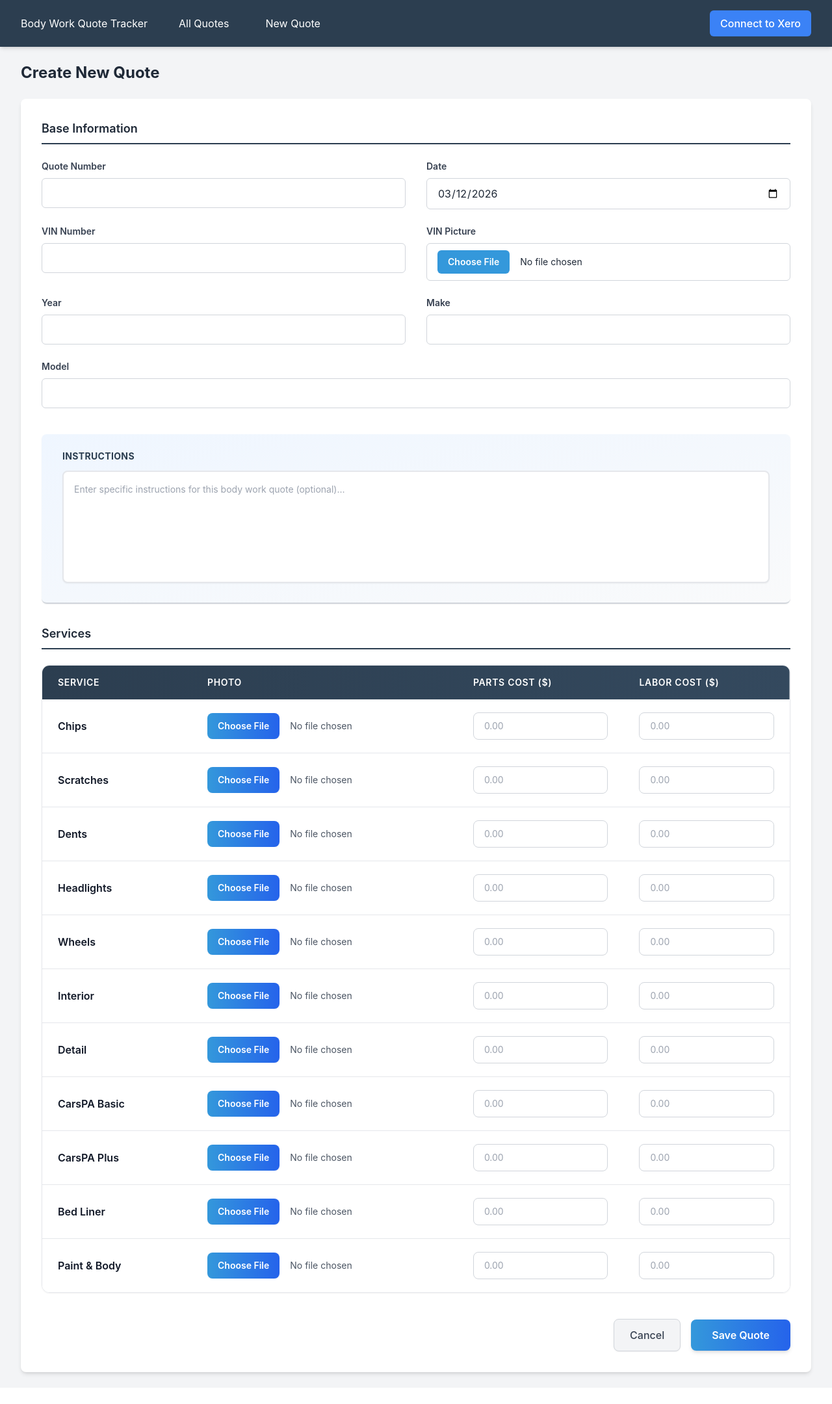
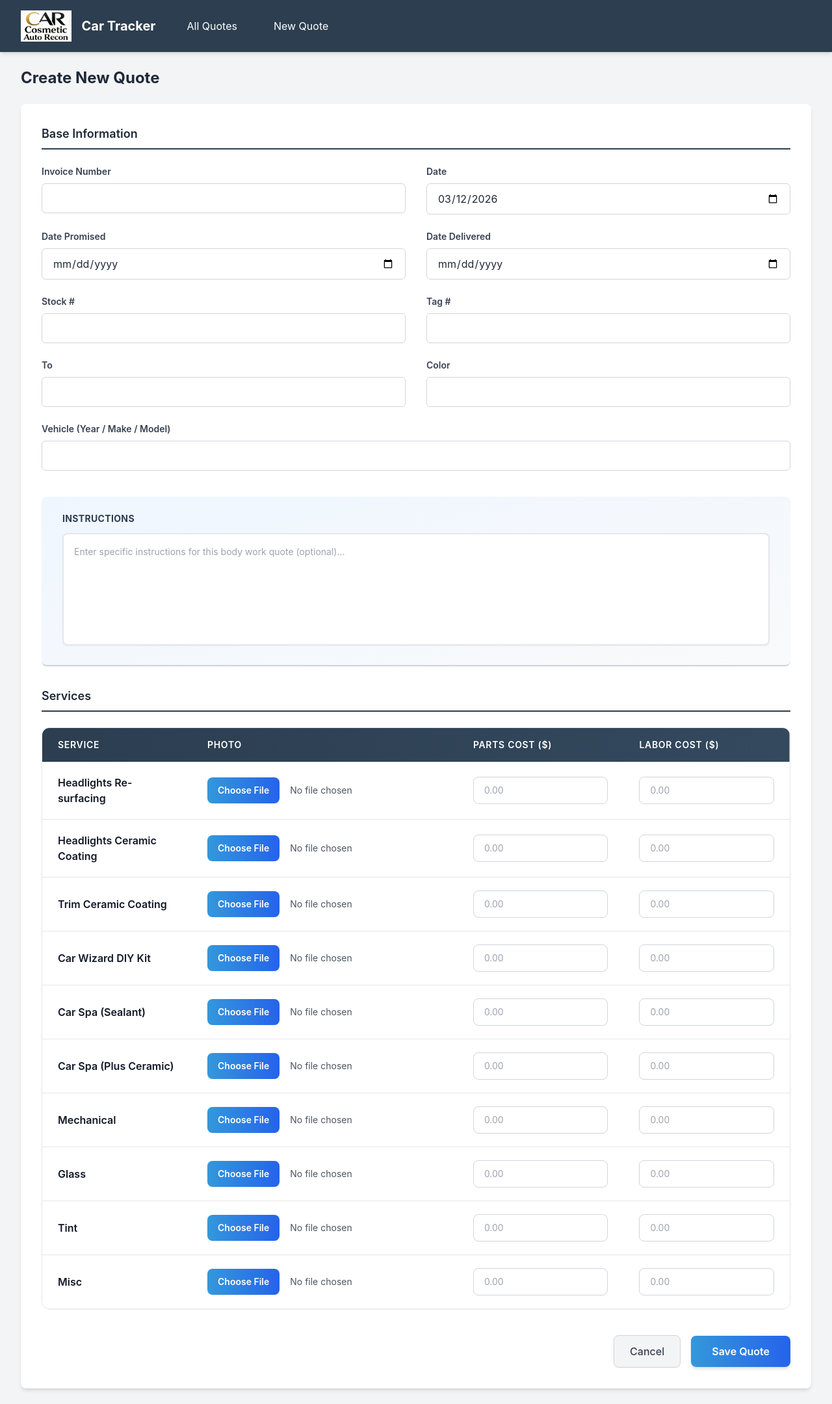
Before and after one commit to EthanWintill/oneshotauto, a Flask app: page /create in a window 1280 px wide. Shown: the whole page at 65% size. Before the commit the page ends 2120 px from the top, so only its background shows below. Run offline with Flask 3, Linux system fonts and the light colour scheme; some libraries are stand-ins or nearby versions.

Commit message:
3/11 updates
Change domain name (X)
Change bodywork to COSMETIC AUTO RECON logo (X)
Change year make and model to one line (X)
Add date promised and date recieved (X)
Add stock # (X)
Add to (X)
New services: (X)
Headlights Re-surfacing (X)
Headlights ceramic coating (X)
Trim ceramic coating (X)
Car wizard DIY kit (X)
Car spa (Sealant) (X)
Car spa (plus ceramic) (X)
Mechanical (X)
Glass (X)
Tint (X)
Misc (X)
Change header to include car tracker (X)

```diff
--- a/app.py
+++ b/app.py
@@ -56,39 +56,35 @@ def inject_xero_status():
 
 # Service names for iteration
 SERVICES = [
-    ('chips', 'Chips'),
-    ('scratches', 'Scratches'),
-    ('dents', 'Dents'),
-    ('headlights', 'Headlights'),
-    ('wheels', 'Wheels'),
-    ('interior', 'Interior'),
-    ('detail', 'Detail'),
-    ('carspabasic', 'CarsPA Basic'),
-    ('carspaplus', 'CarsPA Plus'),
-    ('bed_liner', 'Bed Liner'),
-    ('paint_body', 'Paint & Body')
+    ('headlights_resurfacing', 'Headlights Re-surfacing'),
+    ('headlights_ceramic', 'Headlights Ceramic Coating'),
+    ('trim_ceramic', 'Trim Ceramic Coating'),
+    ('car_wizard_diy', 'Car Wizard DIY Kit'),
+    ('carspa_sealant', 'Car Spa (Sealant)'),
+    ('carspa_ceramic', 'Car Spa (Plus Ceramic)'),
+    ('mechanical', 'Mechanical'),
+    ('glass', 'Glass'),
+    ('tint', 'Tint'),
+    ('misc', 'Misc'),
 ]
 
 @app.route('/')
 def index():
     """List all quotes with search/filter functionality"""
-    search_vin = request.args.get('vin', '')
-    search_quote_number = request.args.get('quote_number', '')
-    search_make = request.args.get('make', '')
-    search_model = request.args.get('model', '')
+    search_invoice_number = request.args.get('invoice_number', '')
+    search_vehicle = request.args.get('vehicle', '')
+    search_stock_number = request.args.get('stock_number', '')
     search_date_from = request.args.get('date_from', '')
     search_date_to = request.args.get('date_to', '')
 
     query = Quote.query
 
-    if search_vin:
-        query = query.filter(Quote.vin_number.contains(search_vin))
-    if search_quote_number:
-        query = query.filter(Quote.quote_number.contains(search_quote_number))
-    if search_make:
-        query = query.filter(Quote.make.contains(search_make))
-    if search_model:
-        query = query.filter(Quote.model.contains(search_model))
+    if search_invoice_number:
+        query = query.filter(Quote.invoice_number.contains(search_invoice_number))
+    if search_vehicle:
+        query = query.filter(Quote.vehicle.contains(search_vehicle))
+    if search_stock_number:
+        query = query.filter(Quote.stock_number.contains(search_stock_number))
     if search_date_from:
         try:
             date_from = datetime.strptime(search_date_from, '%Y-%m-%d').date()
@@ -105,10 +101,9 @@ def index():
     quotes = query.order_by(Quote.date.desc()).all()
 
     return render_template('index.html', quotes=quotes,
-                         search_vin=search_vin,
-                         search_quote_number=search_quote_number,
-                         search_make=search_make,
-                         search_model=search_model,
+                         search_invoice_number=search_invoice_number,
+                         search_vehicle=search_vehicle,
+                         search_stock_number=search_stock_number,
                          search_date_from=search_date_from,
                          search_date_to=search_date_to)
 
@@ -119,13 +114,15 @@ def create_quote():
 
     if form.validate_on_submit():
         quote = Quote(
-            quote_number=form.quote_number.data,
+            invoice_number=form.invoice_number.data,
             date=form.date.data,
-            vin_number=form.vin_number.data,
-            vin_picture_link=form.vin_picture_link.data or None,
-            year=form.year.data,
-            make=form.make.data or None,
-            model=form.model.data or None,
+            date_promised=form.date_promised.data or None,
+            date_delivered=form.date_delivered.data or None,
+            stock_number=form.stock_number.data or None,
+            to_name=form.to_name.data or None,
+            tag_number=form.tag_number.data or None,
+            color=form.color.data or None,
+            vehicle=form.vehicle.data or None,
             instructions=form.instructions.data or None,
         )
 
@@ -157,13 +154,15 @@ def quote_detail(id):
     form = QuoteForm(obj=quote)
 
     if form.validate_on_submit():
-        quote.quote_number = form.quote_number.data
+        quote.invoice_number = form.invoice_number.data
         quote.date = form.date.data
-        quote.vin_number = form.vin_number.data
-        quote.vin_picture_link = form.vin_picture_link.data or None
-        quote.year = form.year.data
-        quote.make = form.make.data or None
-        quote.model = form.model.data or None
+        quote.date_promised = form.date_promised.data or None
+        quote.date_delivered = form.date_delivered.data or None
+        quote.stock_number = form.stock_number.data or None
+        quote.to_name = form.to_name.data or None
+        quote.tag_number = form.tag_number.data or None
+        quote.color = form.color.data or None
+        quote.vehicle = form.vehicle.data or None
         quote.instructions = form.instructions.data or None
 
         # Update service fields
@@ -207,6 +206,12 @@ def send_quote_to_xero_route(id):
 
     # Redirect back to quote detail
     return redirect(url_for('quote_detail', id=id))
+
+@app.route('/quote/<int:id>/print')
+def quote_print(id):
+    """Print-optimized view of a quote."""
+    quote = Quote.query.get_or_404(id)
+    return render_template('quote_print.html', quote=quote, services=SERVICES)
 
 @app.route('/quote/<int:id>/delete', methods=['POST'])
 def delete_quote(id):
--- a/forms.py
+++ b/forms.py
@@ -1,72 +1,69 @@
 from flask_wtf import FlaskForm
-from wtforms import StringField, DateField, IntegerField, DecimalField, TextAreaField, SubmitField
+from wtforms import StringField, DateField, DecimalField, TextAreaField, SubmitField
 from wtforms.validators import DataRequired, Optional, NumberRange
 from datetime import date
 
 class QuoteForm(FlaskForm):
     # Base fields
-    quote_number = StringField('Quote Number', validators=[DataRequired()])
+    invoice_number = StringField('Invoice Number', validators=[DataRequired()])
     date = DateField('Date', validators=[DataRequired()], default=date.today)
-    vin_number = StringField('VIN Number', validators=[DataRequired()])
-    vin_picture_link = StringField('VIN Picture', validators=[Optional()])
-    year = IntegerField('Year', validators=[Optional()])
-    make = StringField('Make', validators=[Optional()])
-    model = StringField('Model', validators=[Optional()])
+    date_promised = DateField('Date Promised', validators=[Optional()])
+    date_delivered = DateField('Date Delivered', validators=[Optional()])
+    stock_number = StringField('Stock #', validators=[Optional()])
+    to_name = StringField('To', validators=[Optional()])
+    tag_number = StringField('Tag #', validators=[Optional()])
+    color = StringField('Color', validators=[Optional()])
+    vehicle = StringField('Vehicle (Year / Make / Model)', validators=[Optional()])
     instructions = TextAreaField('Instructions', validators=[Optional()])
 
-    # Service fields - chips
-    chips_photo_link = StringField('Chips Photo Link', validators=[Optional()])
-    chips_parts_cost = DecimalField('Chips Parts Cost', validators=[Optional()], places=2)
-    chips_labor_cost = DecimalField('Chips Labor Cost', validators=[Optional()], places=2)
+    # Service fields - headlights_resurfacing
+    headlights_resurfacing_photo_link = StringField('Headlights Re-surfacing Photo Link', validators=[Optional()])
+    headlights_resurfacing_parts_cost = DecimalField('Headlights Re-surfacing Parts Cost', validators=[Optional()], places=2)
+    headlights_resurfacing_labor_cost = DecimalField('Headlights Re-surfacing Labor Cost', validators=[Optional()], places=2)
 
-    # Service fields - scratches
-    scratches_photo_link = StringField('Scratches Photo Link', validators=[Optional()])
-    scratches_parts_cost = DecimalField('Scratches Parts Cost', validators=[Optional()], places=2)
-    scratches_labor_cost = DecimalField('Scratches Labor Cost', validators=[Optional()], places=2)
+    # Service fields - headlights_ceramic
+    headlights_ceramic_photo_link = StringField('Headlights Ceramic Coating Photo Link', validators=[Optional()])
+    headlights_ceramic_parts_cost = DecimalField('Headlights Ceramic Coating Parts Cost', validators=[Optional()], places=2)
+    headlights_ceramic_labor_cost = DecimalField('Headlights Ceramic Coating Labor Cost', validators=[Optional()], places=2)
 
-    # Service fields - dents
-    dents_photo_link = StringField('Dents Photo Link', validators=[Optional()])
-    dents_parts_cost = DecimalField('Dents Parts Cost', validators=[Optional()], places=2)
-    dents_labor_cost = DecimalField('Dents Labor Cost', validators=[Optional()], places=2)
+    # Service fields - trim_ceramic
+    trim_ceramic_photo_link = StringField('Trim Ceramic Coating Photo Link', validators=[Optional()])
+    trim_ceramic_parts_cost = DecimalField('Trim Ceramic Coating Parts Cost', validators=[Optional()], places=2)
+    trim_ceramic_labor_cost = DecimalField('Trim Ceramic Coating Labor Cost', validators=[Optional()], places=2)
 
-    # Service fields - Headlights
-    headlights_photo_link = StringField('Headlights Photo Link', validators=[Optional()])
-    headlights_parts_cost = DecimalField('Headlights Parts Cost', validators=[Optional()], places=2)
-    headlights_labor_cost = DecimalField('Headlights Labor Cost', validators=[Optional()], places=2)
+    # Service fields - car_wizard_diy
+    car_wizard_diy_photo_link = StringField('Car Wizard DIY Kit Photo Link', validators=[Optional()])
+    car_wizard_diy_parts_cost = DecimalField('Car Wizard DIY Kit Parts Cost', validators=[Optional()], places=2)
+    car_wizard_diy_labor_cost = DecimalField('Car Wizard DIY Kit Labor Cost', validators=[Optional()], places=2)
 
-    # Service fields - wheels
-    wheels_photo_link = StringField('Wheels Photo Link', validators=[Optional()])
-    wheels_parts_cost = DecimalField('Wheels Parts Cost', validators=[Optional()], places=2)
-    wheels_labor_cost = DecimalField('Wheels Labor Cost', validators=[Optional()], places=2)
+    # Service fields - carspa_sealant
+    carspa_sealant_photo_link = StringField('Car Spa (Sealant) Photo Link', validators=[Optional()])
+    carspa_sealant_parts_cost = DecimalField('Car Spa (Sealant) Parts Cost', validators=[Optional()], places=2)
+    carspa_sealant_labor_cost = DecimalField('Car Spa (Sealant) Labor Cost', validators=[Optional()], places=2)
 
-    # Service fields - interior
-    interior_photo_link = StringField('Interior Photo Link', validators=[Optional()])
-    interior_parts_cost = DecimalField('Interior Parts Cost', validators=[Optional()], places=2)
-    interior_labor_cost = DecimalField('Interior Labor Cost', validators=[Optional()], places=2)
+    # Service fields - carspa_ceramic
+    carspa_ceramic_photo_link = StringField('Car Spa (Plus Ceramic) Photo Link', validators=[Optional()])
+    carspa_ceramic_parts_cost = DecimalField('Car Spa (Plus Ceramic) Parts Cost', validators=[Optional()], places=2)
+    carspa_ceramic_labor_cost = DecimalField('Car Spa (Plus Ceramic) Labor Cost', validators=[Optional()], places=2)
 
-    # Service fields - detail
-    detail_photo_link = StringField('Detail Photo Link', validators=[Optional()])
-    detail_parts_cost = DecimalField('Detail Parts Cost', validators=[Optional()], places=2)
-    detail_labor_cost = DecimalField('Detail Labor Cost', validators=[Optional()], places=2)
+    # Service fields - mechanical
+    mechanical_photo_link = StringField('Mechanical Photo Link', validators=[Optional()])
+    mechanical_parts_cost = DecimalField('Mechanical Parts Cost', validators=[Optional()], places=2)
+    mechanical_labor_cost = DecimalField('Mechanical Labor Cost', validators=[Optional()], places=2)
 
-    # Service fields - carspabasic
-    carspabasic_photo_link = StringField('CarsPA Basic Photo Link', validators=[Optional()])
-    carspabasic_parts_cost = DecimalField('CarsPA Basic Parts Cost', validators=[Optional()], places=2)
-    carspabasic_labor_cost = DecimalField('CarsPA Basic Labor Cost', validators=[Optional()], places=2)
+    # Service fields - glass
+    glass_photo_link = StringField('Glass Photo Link', validators=[Optional()])
+    glass_parts_cost = DecimalField('Glass Parts Cost', validators=[Optional()], places=2)
+    glass_labor_cost = DecimalField('Glass Labor Cost', validators=[Optional()], places=2)
 
-    # Service fields - carspaplus
-    carspaplus_photo_link = StringField('CarsPA Plus Photo Link', validators=[Optional()])
-    carspaplus_parts_cost = DecimalField('CarsPA Plus Parts Cost', validators=[Optional()], places=2)
-    carspaplus_labor_cost = DecimalField('CarsPA Plus Labor Cost', validators=[Optional()], places=2)
+    # Service fields - tint
+    tint_photo_link = StringField('Tint Photo Link', validators=[Optional()])
+    tint_parts_cost = DecimalField('Tint Parts Cost', validators=[Optional()], places=2)
+    tint_labor_cost = DecimalField('Tint Labor Cost', validators=[Optional()], places=2)
 
-    # Service fields - bed_liner
-    bed_liner_photo_link = StringField('Bed Liner Photo Link', validators=[Optional()])
-    bed_liner_parts_cost = DecimalField('Bed Liner Parts Cost', validators=[Optional()], places=2)
-    bed_liner_labor_cost = DecimalField('Bed Liner Labor Cost', validators=[Optional()], places=2)
-
-    # Service fields - paint_body
-    paint_body_photo_link = StringField('Paint & Body Photo Link', validators=[Optional()])
-    paint_body_parts_cost = DecimalField('Paint & Body Parts Cost', validators=[Optional()], places=2)
-    paint_body_labor_cost = DecimalField('Paint & Body Labor Cost', validators=[Optional()], places=2)
+    # Service fields - misc
+    misc_photo_link = StringField('Misc Photo Link', validators=[Optional()])
+    misc_parts_cost = DecimalField('Misc Parts Cost', validators=[Optional()], places=2)
+    misc_labor_cost = DecimalField('Misc Labor Cost', validators=[Optional()], places=2)
 
     submit = SubmitField('Save Quote')
--- a/templates/base.html
+++ b/templates/base.html
@@ -39,25 +39,12 @@
 </head>
 <body class="bg-gray-100 text-gray-800 font-sans m-0 p-0">
     <nav class="bg-primary-dark text-white py-4 px-8 shadow-md flex items-center">
-        <h1 class="inline-block mr-8">Body Work Quote Tracker</h1>
+        <img src="{{ url_for('static', filename='car-icon.jpeg') }}" alt="Car Icon" class="h-12 w-auto mr-4">
+        <span class="text-xl font-bold mr-8">Car Tracker</span>
         <a href="{{ url_for('index') }}" class="text-white no-underline mr-6 px-4 py-2 rounded transition-colors hover:bg-primary-dark-hover">All Quotes</a>
         <a href="{{ url_for('create_quote') }}" class="text-white no-underline mr-6 px-4 py-2 rounded transition-colors hover:bg-primary-dark-hover">New Quote</a>
 
         <div class="flex-1"></div>
-
-        {% if is_xero_connected() %}
-            <a href="{{ url_for('xero_test') }}" class="text-white hover:text-gray-200 no-underline transition flex items-center gap-2 mr-4">
-                <span class="bg-green-500 w-2 h-2 rounded-full"></span>
-                Xero Connected
-            </a>
-            <a href="{{ url_for('xero_disconnect') }}" class="text-white hover:text-gray-200 no-underline transition text-sm">
-                Disconnect
-            </a>
-        {% else %}
-            <a href="{{ url_for('xero_authorize') }}" class="bg-blue-500 hover:bg-blue-600 text-white px-4 py-2 rounded-md no-underline transition font-medium">
-                Connect to Xero
-            </a>
-        {% endif %}
     </nav>
 
     <div class="max-w-[1400px] mx-auto px-8 py-6">
--- a/templates/create_quote.html
+++ b/templates/create_quote.html
@@ -11,12 +11,12 @@
     <h3 class="text-lg font-semibold mb-6 pb-2 border-b-2 border-primary-dark">Base Information</h3>
 
     <div class="grid grid-cols-2 gap-x-8 gap-y-6 mb-10">
-        <!-- Quote Number -->
+        <!-- Invoice Number -->
         <div>
-            <label for="{{ form.quote_number.id }}" class="block text-sm font-semibold text-gray-700 mb-2">{{ form.quote_number.label.text }}</label>
-            {{ form.quote_number(class="w-full px-4 py-2.5 border border-gray-300 rounded-md focus:outline-none focus:ring-2 focus:ring-primary-blue focus:border-transparent") }}
-            {% if form.quote_number.errors %}
-                <span class="block text-danger text-sm mt-1">{{ form.quote_number.errors[0] }}</span>
+            <label for="{{ form.invoice_number.id }}" class="block text-sm font-semibold text-gray-700 mb-2">{{ form.invoice_number.label.text }}</label>
+            {{ form.invoice_number(class="w-full px-4 py-2.5 border border-gray-300 rounded-md focus:outline-none focus:ring-2 focus:ring-primary-blue focus:border-transparent") }}
+            {% if form.invoice_number.errors %}
+                <span class="block text-danger text-sm mt-1">{{ form.invoice_number.errors[0] }}</span>
             {% endif %}
         </div>
 
@@ -29,39 +29,46 @@
             {% endif %}
         </div>
 
-        <!-- VIN Number -->
+        <!-- Date Promised -->
         <div>
-            <label for="{{ form.vin_number.id }}" class="block text-sm font-semibold text-gray-700 mb-2">{{ form.vin_number.label.text }}</label>
-            {{ form.vin_number(class="w-full px-4 py-2.5 border border-gray-300 rounded-md focus:outline-none focus:ring-2 focus:ring-primary-blue focus:border-transparent") }}
-            {% if form.vin_number.errors %}
-                <span class="block text-danger text-sm mt-1">{{ form.vin_number.errors[0] }}</span>
-            {% endif %}
+            <label for="{{ form.date_promised.id }}" class="block text-sm font-semibold text-gray-700 mb-2">{{ form.date_promised.label.text }}</label>
+            {{ form.date_promised(class="w-full px-4 py-2.5 border border-gray-300 rounded-md focus:outline-none focus:ring-2 focus:ring-primary-blue focus:border-transparent") }}
         </div>
 
-        <!-- VIN Picture -->
+        <!-- Date Delivered -->
         <div>
-            <label for="{{ form.vin_picture_link.id }}" class="block text-sm font-semibold text-gray-700 mb-2">{{ form.vin_picture_link.label.text }}</label>
-            <input type="file" accept="image/*" class="picture-input w-full px-4 py-2.5 border border-gray-300 rounded-md text-sm file:mr-4 file:py-2 file:px-4 file:rounded-md file:border-0 file:text-sm file:font-semibold file:bg-primary-blue file:text-white hover:file:bg-primary-blue-hover file:cursor-pointer">
-            {{ form.vin_picture_link(class="picture-url hidden") }}
-            <img class="picture-preview max-w-[150px] max-h-[150px] hidden mt-3 rounded-md border border-gray-200">
+            <label for="{{ form.date_delivered.id }}" class="block text-sm font-semibold text-gray-700 mb-2">{{ form.date_delivered.label.text }}</label>
+            {{ form.date_delivered(class="w-full px-4 py-2.5 border border-gray-300 rounded-md focus:outline-none focus:ring-2 focus:ring-primary-blue focus:border-transparent") }}
         </div>
 
-        <!-- Year -->
+        <!-- Stock # -->
         <div>
-            <label for="{{ form.year.id }}" class="block text-sm font-semibold text-gray-700 mb-2">{{ form.year.label.text }}</label>
-            {{ form.year(class="w-full px-4 py-2.5 border border-gray-300 rounded-md focus:outline-none focus:ring-2 focus:ring-primary-blue focus:border-transparent") }}
+            <label for="{{ form.stock_number.id }}" class="block text-sm font-semibold text-gray-700 mb-2">{{ form.stock_number.label.text }}</label>
+            {{ form.stock_number(class="w-full px-4 py-2.5 border border-gray-300 rounded-md focus:outline-none focus:ring-2 focus:ring-primary-blue focus:border-transparent") }}
         </div>
 
-        <!-- Make -->
+        <!-- Tag # -->
         <div>
-            <label for="{{ form.make.id }}" class="block text-sm font-semibold text-gray-700 mb-2">{{ form.make.label.text }}</label>
-            {{ form.make(class="w-full px-4 py-2.5 border border-gray-300 rounded-md focus:outline-none focus:ring-2 focus:ring-primary-blue focus:border-transparent") }}
+            <label for="{{ form.tag_number.id }}" class="block text-sm font-semibold text-gray-700 mb-2">{{ form.tag_number.label.text }}</label>
+            {{ form.tag_number(class="w-full px-4 py-2.5 border border-gray-300 rounded-md focus:outline-none focus:ring-2 focus:ring-primary-blue focus:border-transparent") }}
         </div>
 
-        <!-- Model -->
+        <!-- To -->
+        <div>
+            <label for="{{ form.to_name.id }}" class="block text-sm font-semibold text-gray-700 mb-2">{{ form.to_name.label.text }}</label>
+            {{ form.to_name(class="w-full px-4 py-2.5 border border-gray-300 rounded-md focus:outline-none focus:ring-2 focus:ring-primary-blue focus:border-transparent") }}
+        </div>
+
+        <!-- Color -->
+        <div>
+            <label for="{{ form.color.id }}" class="block text-sm font-semibold text-gray-700 mb-2">{{ form.color.label.text }}</label>
+            {{ form.color(class="w-full px-4 py-2.5 border border-gray-300 rounded-md focus:outline-none focus:ring-2 focus:ring-primary-blue focus:border-transparent") }}
+        </div>
+
+        <!-- Vehicle -->
         <div class="col-span-2">
-            <label for="{{ form.model.id }}" class="block text-sm font-semibold text-gray-700 mb-2">{{ form.model.label.text }}</label>
-            {{ form.model(class="w-full px-4 py-2.5 border border-gray-300 rounded-md focus:outline-none focus:ring-2 focus:ring-primary-blue focus:border-transparent") }}
+            <label for="{{ form.vehicle.id }}" class="block text-sm font-semibold text-gray-700 mb-2">{{ form.vehicle.label.text }}</label>
+            {{ form.vehicle(class="w-full px-4 py-2.5 border border-gray-300 rounded-md focus:outline-none focus:ring-2 focus:ring-primary-blue focus:border-transparent") }}
         </div>
     </div>
 
```
Also changed, not shown: models.py (+53 -55 lines), templates/index.html (+13 -15 lines), templates/quote_detail.html (+34 -45 lines), templates/quote_print.html (added, +142 -0 lines), xero_service.py (+10 -11 lines), static/car-icon.jpeg (added), 1 other file.
